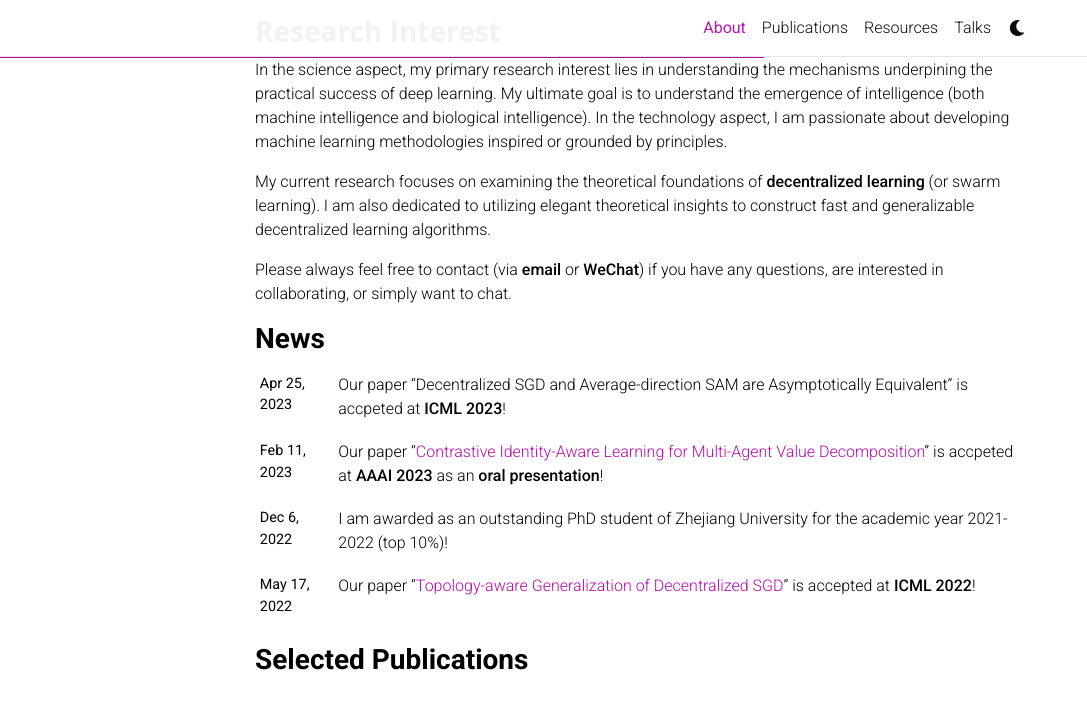
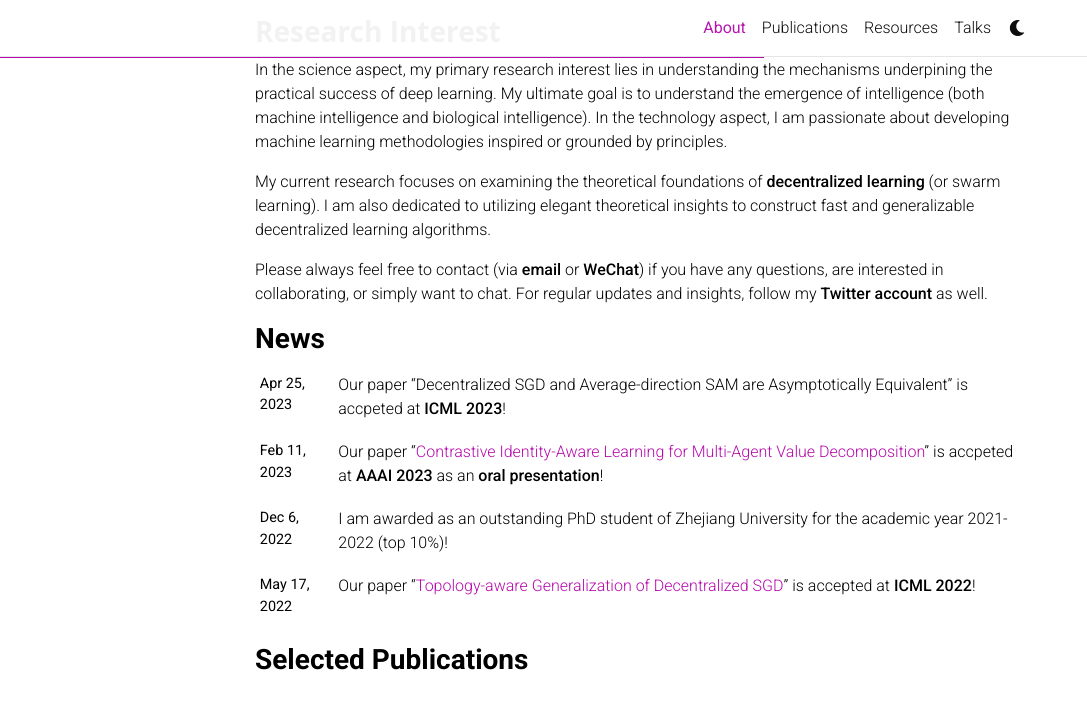
Before and after one commit to Raiden-Zhu/Raiden-Zhu.github.io, a Jekyll site: the page built from _pages/about.md, in a window 1280 px wide and 900 px high, scrolled down 450 px, cut to the strip 0-705 px from the top of the window. Shown: the whole strip, without its empty margins (0-1087 px from the left). Built offline with Jekyll 4.4.1, drawn with Linux system fonts in a browser that asks for light colours; full-size pictures stand in for the smaller copies a plugin makes; comment, search, counter and statistics services are not loaded; a style sheet for code colours, icons or effects is not loaded.

Commit message:
Update about.md

```diff
--- a/_pages/about.md
+++ b/_pages/about.md
@@ -29,7 +29,7 @@
 
 My current research focuses on examining the theoretical foundations of **decentralized learning** (or swarm learning). I am also dedicated to utilizing elegant theoretical insights to construct fast and generalizable decentralized learning algorithms.
 
-Please always feel free to contact (via [**email**](mailto:raiden@zju.edu.cn) or [**WeChat**](https://raw.githubusercontent.com/Raiden-Zhu/Raiden-Zhu.github.io/master/assets/img/WeChat_QR_code.jpg)) if you have any questions, are interested in collaborating, or simply want to chat.
+Please always feel free to contact (via [**email**](mailto:raiden@zju.edu.cn) or [**WeChat**](https://raw.githubusercontent.com/Raiden-Zhu/Raiden-Zhu.github.io/master/assets/img/WeChat_QR_code.jpg)) if you have any questions, are interested in collaborating, or simply want to chat. For regular updates and insights, follow my [**Twitter account**](https://twitter.com/Raiden13238619) as well.
 
 <!-- Write your biography here. Tell the world about yourself. Link to your favorite [subreddit](http://reddit.com). You can put a picture in, too. The code is already in, just name your picture `prof_pic.jpg` and put it in the `img/` folder.
 
```
